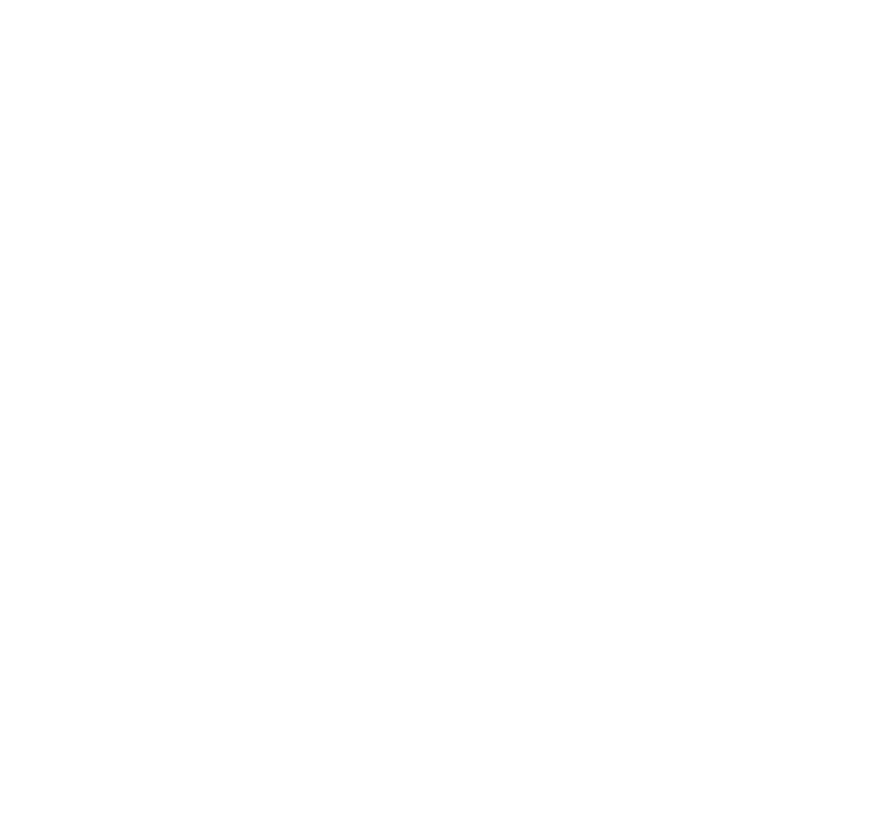
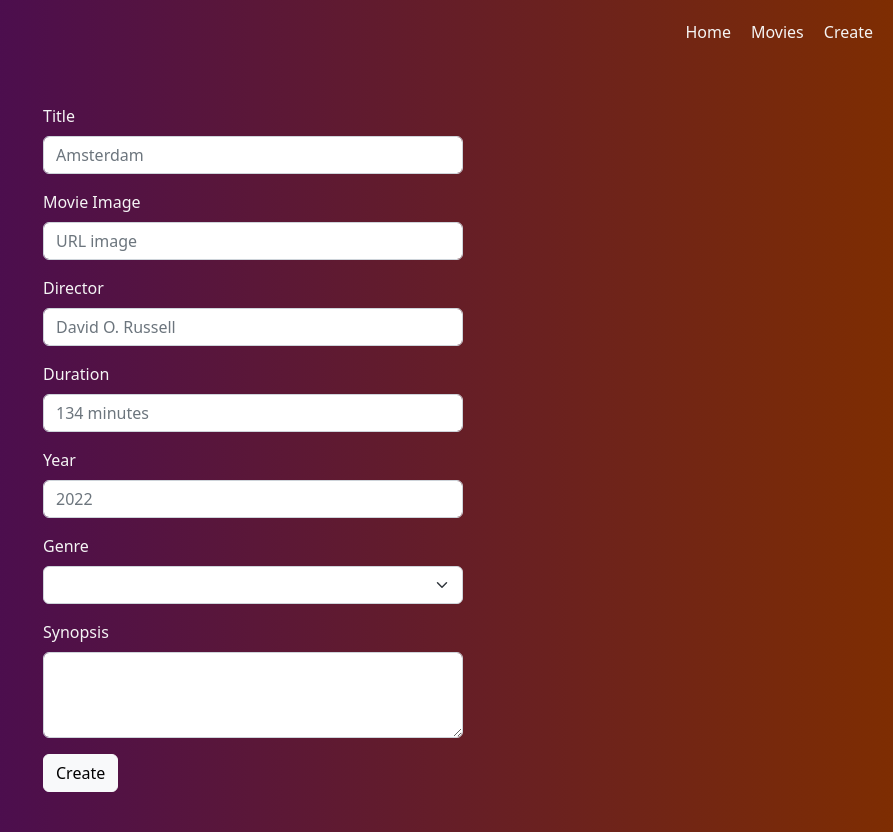
Before and after one commit to Nagema/movies-angular-project, an Angular app: page /movies/create in a window 1280 px wide. Before the commit this address led to /. Shown: the whole page, without its empty margins (387-1280 px from the left). Before the commit the page ends 800 px from the top, so only its background shows below. Built offline with nearby package versions, Linux system fonts and the light colour scheme.

Commit message:
post movie added

```diff
--- a/src/app/app-routing.module.ts
+++ b/src/app/app-routing.module.ts
@@ -3,11 +3,13 @@
 import { HomeComponent } from './pages/home/home.component';
 import { MovieDetailComponent } from './pages/movie-detail/movie-detail.component';
 import { MoviesComponent } from './pages/movies/movies.component';
+import { NewMovieComponent } from './pages/new-movie/new-movie.component';
 
 const routes: Routes = [
   { path: '', component: HomeComponent },
   { path: 'movies', component: MoviesComponent },
   { path: 'movies/id/:id', component: MovieDetailComponent },
+  { path: 'movies/create', component: NewMovieComponent },
 ];
 
 @NgModule({
--- a/src/app/components/navbar/navbar.component.html
+++ b/src/app/components/navbar/navbar.component.html
@@ -1,4 +1,5 @@
 <nav class="navbar">
   <a routerLink="/">Home</a>
   <a routerLink="/movies/">Movies</a>
+  <a routerLink="/movies/create">Create</a>
 </nav>
--- a/src/app/pages/movie-detail/movie-detail.component.html
+++ b/src/app/pages/movie-detail/movie-detail.component.html
@@ -7,13 +7,13 @@
         <img src="{{ movie?.img }}" alt="{{ movie?.title }}" />
       </div>
       <div class="detail-info">
-        <p>Director: {{ movie?.info[0].director }}</p>
-        <p>Duration: {{ movie?.info[0].duration }} minutes</p>
-        <p>Genre: {{ movie?.info[0].genre }}</p>
-        <p>Year: {{ movie?.info[0].year }}</p>
+        <p>Director: {{ movie?.info[0]?.director }}</p>
+        <p>Duration: {{ movie?.info[0]?.duration }} minutes</p>
+        <p>Genre: {{ movie?.info[0]?.genre }}</p>
+        <p>Year: {{ movie?.info[0]?.year }}</p>
       </div>
     </div>
-    <div class="synopsis">Synopsis: {{ movie?.info[0].synopsis }}</div>
+    <div class="synopsis">Synopsis: {{ movie?.info[0]?.synopsis }}</div>
     <div class="button-wrapper">
       <button class="btn btn-light">Edit Movie</button>
     </div>
--- /dev/null
+++ b/src/app/pages/new-movie/new-movie.component.css
@@ -0,0 +1,12 @@
+.form-container {
+    padding: 40px;
+    width: 500px;
+
+}
+.form-wrapper {
+    display: flex;
+    justify-content: center;
+}
+.input-group {
+    display: flex;
+}
--- /dev/null
+++ b/src/app/pages/new-movie/new-movie.component.html
@@ -0,0 +1,90 @@
+<app-navbar></app-navbar>
+
+<div class="form-wrapper">
+  <form [formGroup]="movieForm" (ngSubmit)="onSubmit()">
+    <div class="form-container">
+      <div class="mb-3">
+        <label class="form-label">Title</label>
+        <input
+          type="text"
+          class="form-control"
+          placeholder="Amsterdam"
+          formControlName="title"
+        />
+      </div>
+      <div class="mb-3">
+        <label class="form-label">Movie Image</label>
+        <input
+          placeholder="URL image"
+          type="text"
+          class="form-control"
+          formControlName="img"
+        />
+      </div>
+
+      <div class="mb-3">
+        <label class="form-label">Director</label>
+        <input
+          type="text"
+          class="form-control"
+          placeholder="David O. Russell"
+          formControlName="director"
+        />
+      </div>
+
+      <div class="mb-3">
+        <label class="form-label">Duration</label>
+        <input
+          type="text"
+          class="form-control"
+          placeholder="134 minutes"
+          formControlName="duration"
+        />
+      </div>
+
+      <div class="mb-3">
+        <label class="form-label">Year</label>
+        <input
+          type="text"
+          class="form-control"
+          placeholder="2022"
+          formControlName="year"
+        />
+      </div>
+
+      <div class="mb-3">
+        <label class="form-label">Genre</label>
+        <select
+          class="form-select"
+          aria-label="Default select example"
+          formControlName="genre"
+        >
+          <option disabled selected>Select a movie genre</option>
+          <option value="Acción">Acción</option>
+          <option value="Aventuras">Aventuras</option>
+          <option value="Comedia">Comedia</option>
+          <option value="Drama">Drama</option>
+          <option value="Fantasía">Fantasía</option>
+          <option value="Musical">Musical</option>
+          <option value="Suspense">Suspense</option>
+          <option value="Terror">Terror</option>
+          <option value="Otro">Otro</option>
+        </select>
+      </div>
+
+      <div class="mb-3">
+        <label for="exampleFormControlTextarea1" class="form-label"
+          >Synopsis</label
+        >
+        <textarea
+          formControlName="synopsis"
+          class="form-control"
+          id="exampleFormControlTextarea1"
+          rows="3"
+        ></textarea>
+      </div>
+
+      <button class="btn btn-light">Create</button>
+    </div>
+  </form>
+</div>
--- /dev/null
+++ b/src/app/pages/new-movie/new-movie.component.ts
@@ -0,0 +1,59 @@
+import { Component, OnInit } from '@angular/core';
+import { FormBuilder, FormGroup, Validators } from '@angular/forms';
+import { MoviesService } from 'src/services/movies.service';
+import { lastValueFrom } from 'rxjs';
+
+@Component({
+  selector: 'app-new-movie',
+  templateUrl: './new-movie.component.html',
+  styleUrls: ['./new-movie.component.css'],
+})
+export class NewMovieComponent implements OnInit {
+  infoMovies?: any[];
+  newMovie: any = {
+    title: '',
+    img: '',
+    info: '',
+  };
+
+  newMovieInfo: any = {
+    title: '',
+    director: '',
+    duration: '',
+    genre: '',
+    year: '',
+    synopsis: '',
+  };
+
+  movieForm!: FormGroup;
+
+  constructor(
+    private moviesService: MoviesService,
+    private formBuilder: FormBuilder
+  ) {}
+
+  ngOnInit(): void {
+    this.movieForm = this.formBuilder.group({
+      title: ['', [Validators.required]],
+      img: ['', [Validators.required]],
+      director: ['', [Validators.required]],
+      duration: ['', [Validators.required]],
+      genre: ['', [Validators.required]],
+      year: ['', [Validators.required]],
+      synopsis: ['', [Validators.required]],
+    });
+    this.movieForm.valueChanges.subscribe((changes) => {
+      this.newMovieInfo = changes;
+      this.newMovie.title = this.newMovieInfo.title;
+      this.newMovie.img = this.newMovieInfo.img;
+    });
+  }
+
+  async onSubmit() {
+    const movieInfo = await lastValueFrom(
+      this.moviesService.postMovieInfo(this.newMovieInfo)
+    );
+    this.newMovie.info = movieInfo._id;
+    await this.moviesService.postMovie(this.newMovie).subscribe();
+  }
+}
--- a/src/services/movies.service.ts
+++ b/src/services/movies.service.ts
@@ -23,6 +23,13 @@
     );
   }
 
+  public postMovieInfo(newMovieInfo: any): Observable<any> {
+    return this.http.post(
+      'https://movies-api-ll3t.vercel.app/info/create',
+      newMovieInfo
+    );
+  }
+
   public deleteMovie(id: any): Observable<any> {
     return this.http.delete(
       'https://movies-api-ll3t.vercel.app/movies/delete/' + id
```
Also changed, not shown: src/app/app.module.ts (+17 -2 lines), 1 other file (tests, documents, lock files or other folders).
